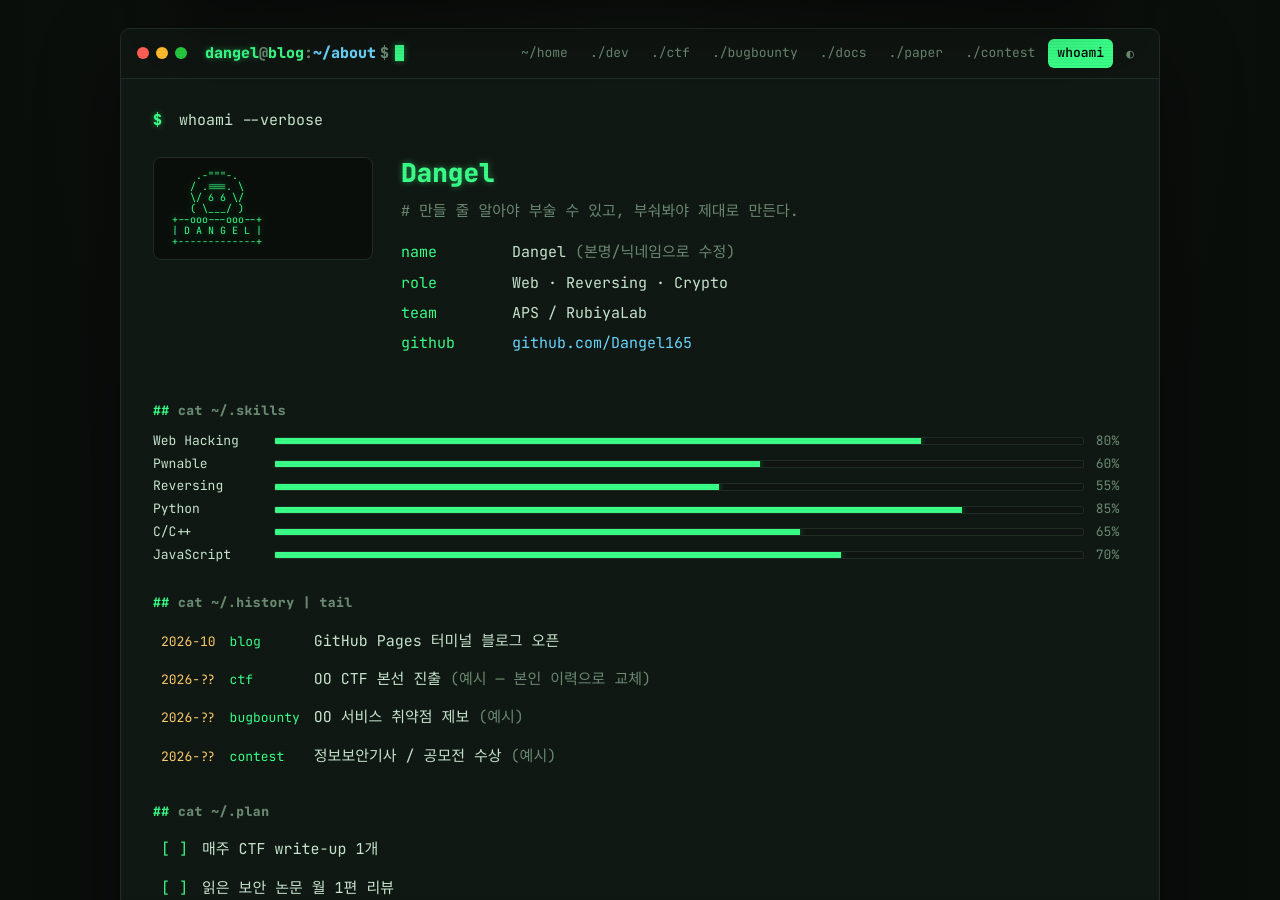
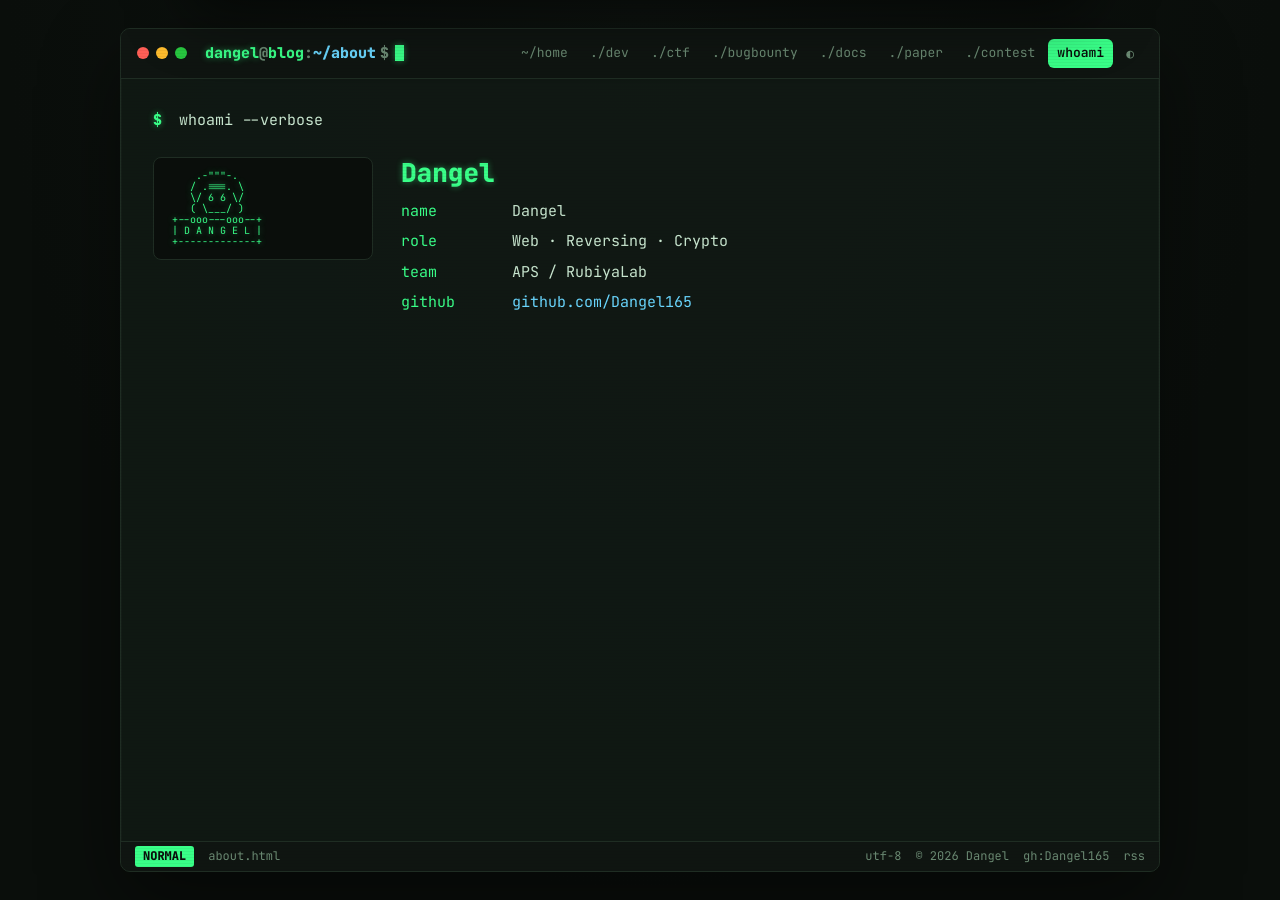
Before and after one commit to Dangel165/Dangel165.github.io, a Jekyll site: the page built from about.html, in a window 1280 px wide and 900 px high. Built offline with Jekyll 4.4.1, drawn with Linux system fonts in a browser that asks for light colours; some web fonts are replaced.

Commit message:
Remove hardcoded sample text from about, home, and terminal
Co-Authored-By: Claude Opus 5.5 <noreply@anthropic.com>

```diff
--- a/about.html
+++ b/about.html
@@ -19,10 +19,9 @@ prompt_path: about
 </pre>
     <div>
       <h1>Dangel</h1>
-      <p class="dim" style="margin-top:0"># 만들 줄 알아야 부술 수 있고, 부숴봐야 제대로 만든다.</p>
 
       <dl class="kv">
-        <dt>name</dt><dd>Dangel <span class="dim">(본명/닉네임으로 수정)</span></dd>
+        <dt>name</dt><dd>Dangel</dd>
         <dt>role</dt><dd>Web · Reversing · Crypto</dd>
         <dt>team</dt><dd>APS / RubiyaLab</dd>
         <dt>github</dt><dd><a href="https://github.com/{{ site.github_username }}" target="_blank" rel="noopener">github.com/{{ site.github_username }}</a></dd>
@@ -31,29 +30,4 @@ prompt_path: about
     </div>
   </div>
 
-  <h2 class="section-title">cat ~/.skills</h2>
-  {% assign skills = "Web Hacking:80,Pwnable:60,Reversing:55,Python:85,C/C++:65,JavaScript:70" | split: "," %}
-  {% for s in skills %}
-  {% assign kv = s | split: ":" %}
-  <div class="skill">
-    <span>{{ kv[0] }}</span>
-    <span class="bar"><i style="width: {{ kv[1] }}%"></i></span>
-    <span class="dim">{{ kv[1] }}%</span>
-  </div>
-  {% endfor %}
-
-  <h2 class="section-title">cat ~/.history | tail</h2>
-  <ul class="ls">
-    <li><time>2026-10</time><span class="cat">blog</span><span>GitHub Pages 터미널 블로그 오픈</span></li>
-    <li><time>2026-??</time><span class="cat">ctf</span><span>OO CTF 본선 진출 <span class="dim">(예시 — 본인 이력으로 교체)</span></span></li>
-    <li><time>2026-??</time><span class="cat">bugbounty</span><span>OO 서비스 취약점 제보 <span class="dim">(예시)</span></span></li>
-    <li><time>2026-??</time><span class="cat">contest</span><span>정보보안기사 / 공모전 수상 <span class="dim">(예시)</span></span></li>
-  </ul>
-
-  <h2 class="section-title">cat ~/.plan</h2>
-  <ul class="ls">
-    <li><span class="ok">[ ]</span><span>매주 CTF write-up 1개</span></li>
-    <li><span class="ok">[ ]</span><span>읽은 보안 논문 월 1편 리뷰</span></li>
-    <li><span class="ok">[x]</span><span>나만의 블로그 만들기</span></li>
-  </ul>
 </section>
--- a/assets/js/terminal.js
+++ b/assets/js/terminal.js
@@ -101,8 +101,7 @@
 
     whoami: function () {
       return [
-        '<span class="ok">dangel</span>  <span class="dim">— security learner &amp; developer</span>',
-        '  “만들 줄 알아야 부술 수 있고, 부숴봐야 제대로 만든다.”',
+        '<span class="ok">dangel</span>  <span class="dim">— Web · Reversing · Crypto @ APS / RubiyaLab</span>',
         '  자세히 → <a href="' + url('/about/') + '">cd about</a>'
       ].join('\n');
     },
--- a/index.html
+++ b/index.html
@@ -17,8 +17,7 @@ layout: default
 
   <p class="cmd"><span class="ps1">$</span> whoami</p>
   <p style="margin:-6px 0 22px">
-    <span class="ok">dangel</span> — 웹·시스템 보안을 공부하며 개발하는 사람.
-    CTF에서 배우고, 버그바운티로 실전을 겪고, 그 모든 걸 여기 기록합니다.
+    <span class="ok">dangel</span> — Web · Reversing · Crypto <span class="dim">@ APS / RubiyaLab</span>
     <a href="{{ '/about/' | relative_url }}">more →</a>
   </p>
 
```
